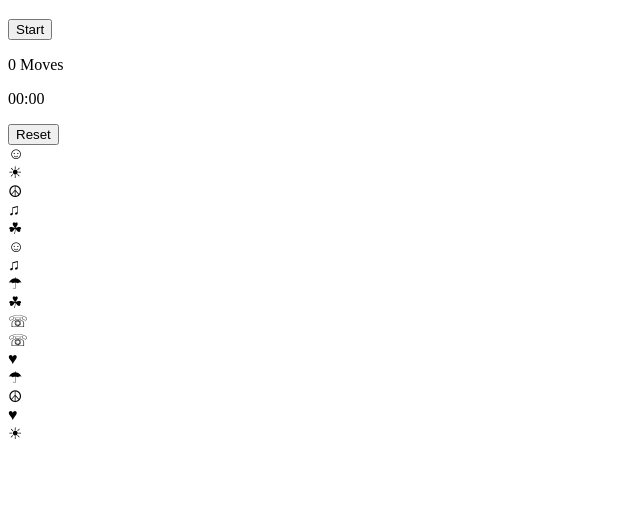
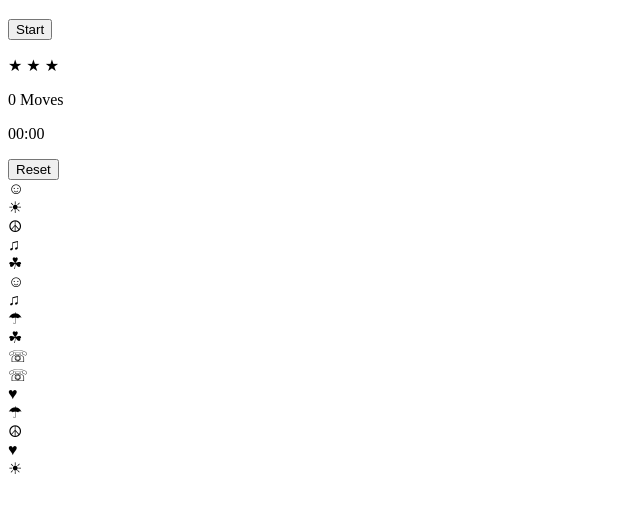
Before and after one commit to klemens-st/memo-match, a plain HTML site: page index.html in a window 1280 px wide. Shown: the part 61-574 px from the top of the page, without its empty margins (0-640 px from the left). Drawn offline with Linux system fonts and the light colour scheme.

Commit message:
feat: Add star rating

```diff
--- a/index.html
+++ b/index.html
@@ -15,8 +15,8 @@
   </header>
   <main>
     <section class="status">
-      <!-- TODO: stars -->
       <button type="button" class="btn-start">Start</button>
+      <p class="stars"></p>
       <p class="moves"><span class="counter">0</span> Moves</p>
       <p class="timer">00:00</p>
       <button type="button" class="btn-reset">Reset</button>
--- a/js/main.js
+++ b/js/main.js
@@ -9,8 +9,6 @@ const gameController = {
     matchedCards: [],
     // Array to track cards opened by the user
     openCards: [],
-    // Move counter element
-    counter: document.querySelector('.counter'),
 
     init: function() {
         const deck = document.querySelector('.deck');
@@ -36,7 +34,7 @@ const gameController = {
         bindCardEvents();
 
         // Set the move counter
-        this.resetCounter();
+        scoreController.resetScore();
     },
 
     openCard: function(card) {
@@ -53,8 +51,7 @@ const gameController = {
         if (2 !== this.openCards.length) return;
 
         // Increment move counter
-        this.moves += 1;
-        this.counter.textContent = this.moves;
+        scoreController.incrementCounter();
 
         const card1 = this.openCards[0];
         const card2 = this.openCards[1];
@@ -90,11 +87,59 @@ const gameController = {
 
     victory: function() {
         alert('Congrats!!!');
+    }
+};
+
+const scoreController = {
+    // Move counter element
+    counter: document.querySelector('.counter'),
+    // Star rating element
+    stars: document.querySelector('.stars'),
+    // Star symbols
+    starSymbols: {filled: '★', empty: '☆'},
+
+    resetScore: function() {
+        // Move count
+        this.moves = 0;
+        // Player's current star rating
+        this.rating = 3;
+        // Star rating move count break points, from lowest to highest
+        this.breakPoints = [4, 24, 30];
+        this.counter.textContent = '0';
+        this.renderStars();
     },
 
-    resetCounter: function() {
-        this.moves = 0;
-        this.counter.textContent = '0';
+    incrementCounter: function() {
+        this.moves += 1;
+        this.counter.textContent = this.moves;
+        this.assignStars();
+    },
+
+    assignStars: function() {
+        // Check if the there are more moves than the lowest
+        // remaining break point
+        if (this.moves > this.breakPoints[0]) {
+            // Decrease rating, remove used breakpoint and render stars
+            this.rating -= 1;
+            this.breakPoints.shift();
+            this.renderStars();
+        }
+    },
+
+    renderStars: function() {
+        const filled = this.starSymbols.filled;
+        const empty = this.starSymbols.empty;
+
+        // In this array, indexes of strings correspond
+        // to the 'rating' property
+        const strings = [
+            `${empty} ${empty} ${empty}`,
+            `${filled} ${empty} ${empty}`,
+            `${filled} ${filled} ${empty}`,
+            `${filled} ${filled} ${filled}`
+        ]
+
+        this.stars.textContent = strings[this.rating];
     }
 };
 
```
